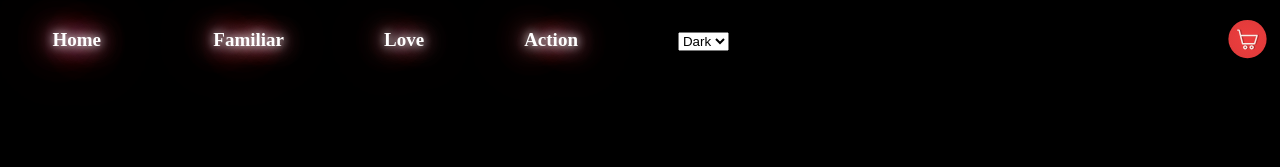
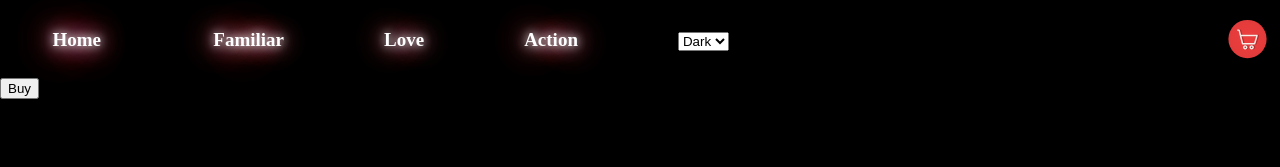
Before and after one commit to Patatinacoder/Proyecto-Final, a React (Create React App) app: page /cart in a window 1280 px wide. Shown: the top 167 px of the page. Built offline with nearby package versions, Linux system fonts and the light colour scheme.

Commit message:
actualizo firebase II

```diff
--- a/src/components/ItemDetail/index.jsx
+++ b/src/components/ItemDetail/index.jsx
@@ -5,7 +5,6 @@ import { Cart } from '../../contexts/Cart';
 //import styles from "./ItemDetail.modules.css"
 import "../Item/index"
 import ItemCount from '../ItemCount';
-import styles from "./styles.css"
 
 
 
@@ -38,7 +37,6 @@ const ItemDetail = ({movie})=>{
             <img  className="movieImage"src={movie.poster} alt="details" />
             <h1 className="firstItem">{movie.name}</h1>
             <h2 className="movie.details">{movie.description}</h2>
-            <button className={styles.button}>Button</button>
             {quantityItemDetail ?
             <button onClick={handleNavigate}>Go cart</button>
             :
--- a/src/containers/CartContainer/index.jsx
+++ b/src/containers/CartContainer/index.jsx
@@ -1,18 +1,82 @@
-import React, { useContext } from 'react'
-import CartItem from '../../components/CartItem'
-import { Cart } from '../../contexts/Cart'
+import React, { useContext } from 'react';
+import CartItem from '../../components/CartItem';
+import {Cart} from '../../contexts/Cart';
+import generateOrder from '../../services/generateOrder';
+import { doc, getDoc, updateDoc, collection, addDoc } from "firebase/firestore";
+import { db } from '../../firebase/config';
 
-const CartContainer = ()=> {
-    const {products} = useContext(Cart)
-return(
-<div >
-{products.map(product=>{
-    return <CartItem key= {product.id} item={product}/>
-} )}
-</div>
+const CartContainer = () => {
+    const {products, calcTotal} = useContext(Cart)
 
-)
+    const confirmPurchase = () => {
 
+        (async ()=> {
+
+            const nombreComprador = "Cata"
+            const telefono = 989898989
+            const email = "abcd.123@gmail.com"
+
+            const generatedOrder = generateOrder(
+                                            nombreComprador,
+                                            email,
+                                            telefono,
+                                            products,
+                                            calcTotal())
+            console.log(generatedOrder);
+
+            let productOutOfStock = []
+
+            for (const productInCart of products) {
+                const docRef = doc(db, "products", productInCart.id);
+                const docSnap = await getDoc(docRef);
+                console.log(docSnap);
+                const productInFirebase = {...docSnap.data(), id: doc.id}
+                if (productInCart.quantity > productInFirebase.stock) productOutOfStock.push(productInCart)
+            }
+
+            console.log(productOutOfStock);
+
+            if (productOutOfStock.length === 0) {
+                //Disminuir el stock existente
+                console.log(products);
+
+                for (const productInCart of products) {
+                        const productRef = doc(db, "products", productInCart.id);
+
+                        const docSnap = await getDoc(productRef);
+                        const productInFirebase = {...docSnap.data(), id: doc.id}
+
+                        // Set the "capital" field of the city 'DC'
+                        await updateDoc(productRef, {
+                            stock: productInFirebase.stock - productInCart.quantity
+                        });
+                    }
+
+
+                try {
+                    const docRef = await addDoc(collection(db, "orders"), generatedOrder);
+                    alert(`Order Generated: ${docRef.id}`)
+                } catch (error) {
+                    console.log(error)
+                }
+            }
+            else {
+                alert("Product out of stock")
+            }
+        })()
+
+    }
+
+    console.log(products);
+
+    return (
+        <div>
+            {products.map(product => {
+                return <CartItem key={product.id} item={product}/>
+            })}
+            <button className='buy' onClick={confirmPurchase}>Buy</button>
+        </div>
+    )
 }
 
 export default CartContainer
--- a/src/containers/ItemDetailContainer/index.jsx
+++ b/src/containers/ItemDetailContainer/index.jsx
@@ -22,7 +22,6 @@ import ItemDetail from "../../components/ItemDetail";
 
                         const docRef = doc(db, "products", id);
 
-                        //2do generar la petición
                         const docSnap = await getDoc(docRef);
 
                         if (docSnap.exists()) {
--- /dev/null
+++ b/src/services/generateOrder.js
@@ -0,0 +1,14 @@
+const generateOrder = (nombre, email, telefono, cart, total ) =>{
+    return{
+        buyer : {
+            nombre: nombre,
+            email: email,
+            telefono: telefono,
+        },
+        items: cart,
+        total: total,
+        createdAt: new Date().toLocaleString()
+    }
+}
+
+export default generateOrder
```
